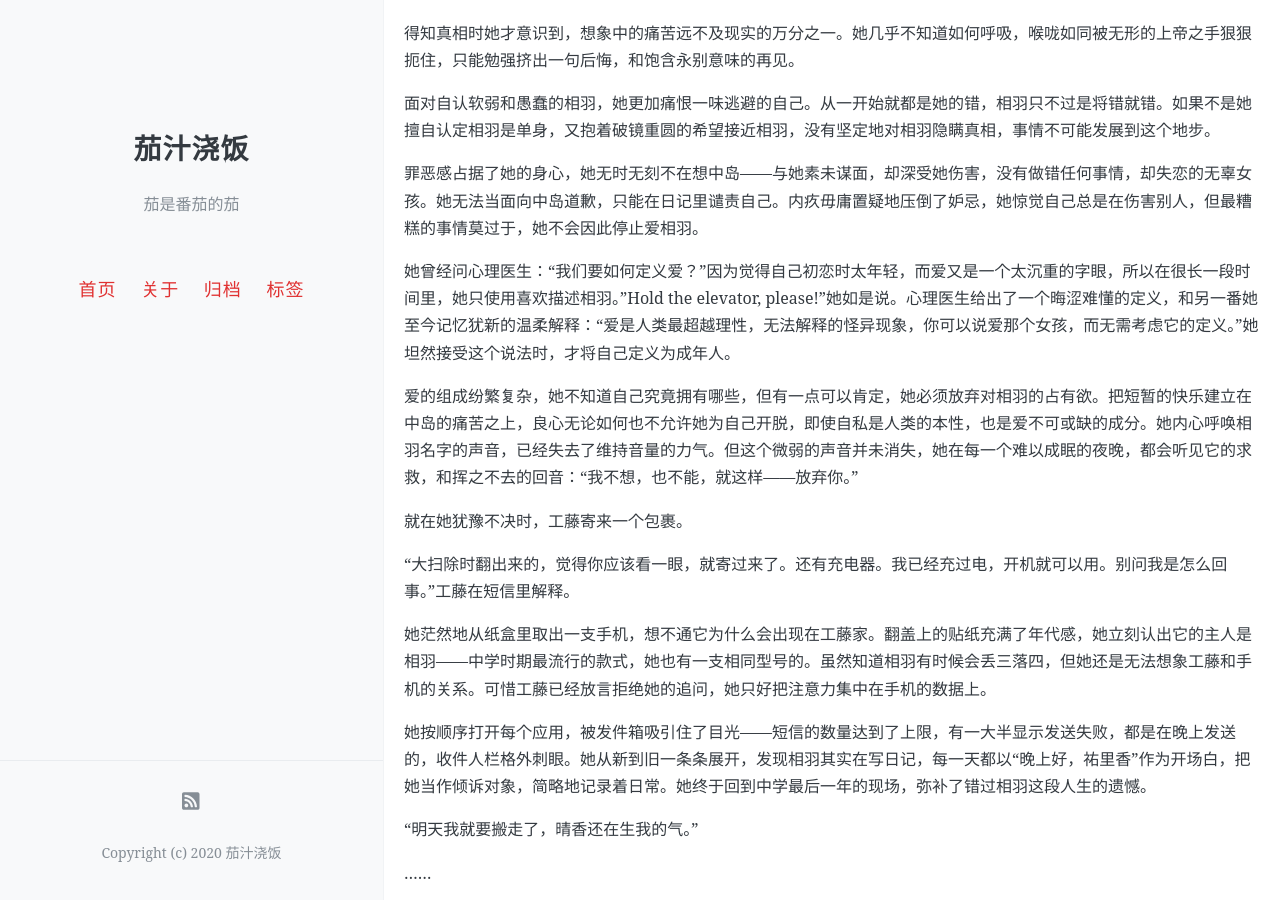
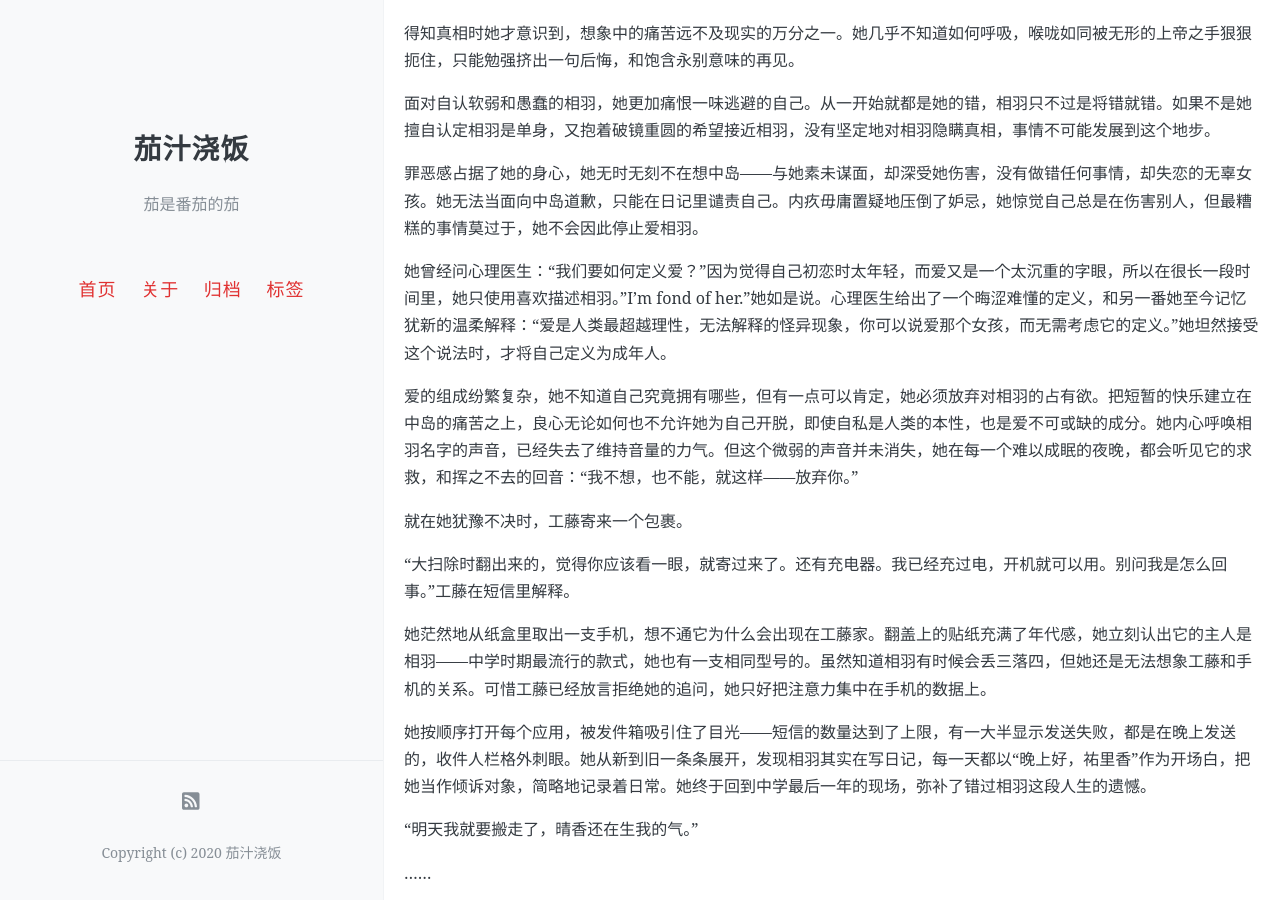
Before and after one commit to onemorebluemoon/ketchup, a Jekyll site: the page built from _posts/2021-05-16-tri13.md, in a window 1280 px wide and 900 px high, scrolled down 1485 px. Built offline with Jekyll 4.4.1, drawn with Linux system fonts in a browser that asks for light colours; comment, search, counter and statistics services are not loaded.

Commit message:
Update 2021-05-16-tri13.md

```diff
--- a/_posts/2021-05-16-tri13.md
+++ b/_posts/2021-05-16-tri13.md
@@ -43,7 +43,7 @@ comments: true
 
 罪恶感占据了她的身心，她无时无刻不在想中岛——与她素未谋面，却深受她伤害，没有做错任何事情，却失恋的无辜女孩。她无法当面向中岛道歉，只能在日记里谴责自己。内疚毋庸置疑地压倒了妒忌，她惊觉自己总是在伤害别人，但最糟糕的事情莫过于，她不会因此停止爱相羽。
 
-她曾经问心理医生：“我们要如何定义爱？”因为觉得自己初恋时太年轻，而爱又是一个太沉重的字眼，所以在很长一段时间里，她只使用喜欢描述相羽。"Hold the elevator, please!"她如是说。心理医生给出了一个晦涩难懂的定义，和另一番她至今记忆犹新的温柔解释：“爱是人类最超越理性，无法解释的怪异现象，你可以说爱那个女孩，而无需考虑它的定义。”她坦然接受这个说法时，才将自己定义为成年人。
+她曾经问心理医生：“我们要如何定义爱？”因为觉得自己初恋时太年轻，而爱又是一个太沉重的字眼，所以在很长一段时间里，她只使用喜欢描述相羽。"I'm fond of her."她如是说。心理医生给出了一个晦涩难懂的定义，和另一番她至今记忆犹新的温柔解释：“爱是人类最超越理性，无法解释的怪异现象，你可以说爱那个女孩，而无需考虑它的定义。”她坦然接受这个说法时，才将自己定义为成年人。
 
 爱的组成纷繁复杂，她不知道自己究竟拥有哪些，但有一点可以肯定，她必须放弃对相羽的占有欲。把短暂的快乐建立在中岛的痛苦之上，良心无论如何也不允许她为自己开脱，即使自私是人类的本性，也是爱不可或缺的成分。她内心呼唤相羽名字的声音，已经失去了维持音量的力气。但这个微弱的声音并未消失，她在每一个难以成眠的夜晚，都会听见它的求救，和挥之不去的回音：“我不想，也不能，就这样——放弃你。”
 
```
